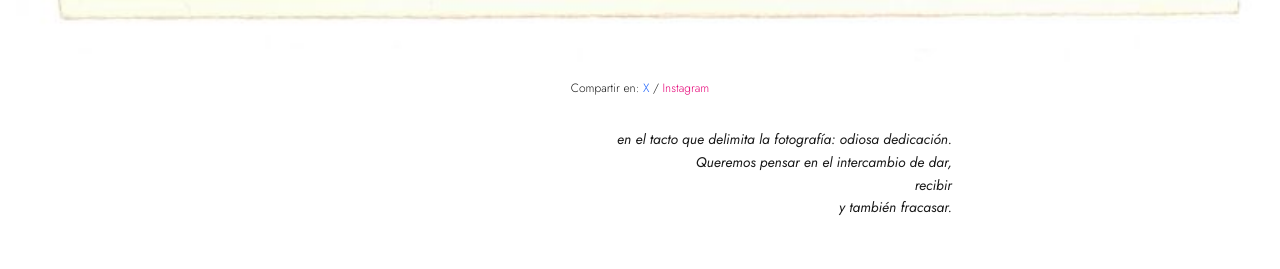
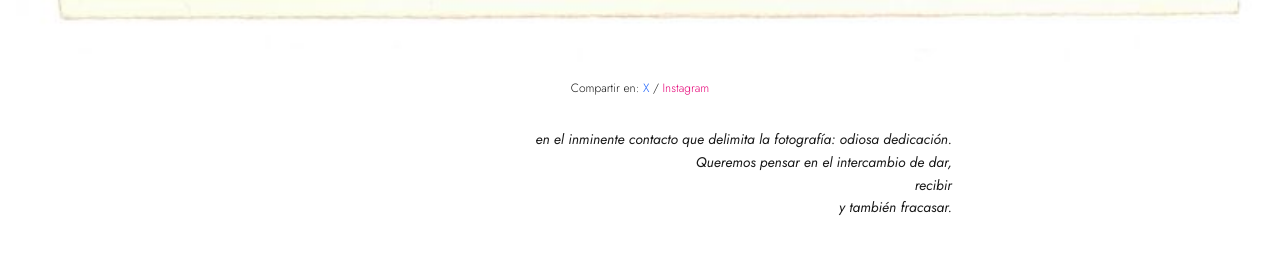
Before and after one commit to ferdinandda/viaje-webpage, a SvelteKit app: page /ensayos/ella-ya-casi-ha-tocado-mi-frente in a window 1280 px wide. Shown: the part 1109-1378 px from the top of the page. Built offline with nearby package versions, Linux system fonts and the light colour scheme.

Commit message:
docs: update essay epigraph text

```diff
--- a/src/routes/ensayos/ella-ya-casi-ha-tocado-mi-frente/+page.svelte
+++ b/src/routes/ensayos/ella-ya-casi-ha-tocado-mi-frente/+page.svelte
@@ -54,8 +54,8 @@
 
         <div class="max-w-prose mx-auto mb-12">
           <p class="text-sm text-right font-['Jost'] italic leading-relaxed">
-            en el tacto que delimita la fotografía: odiosa dedicación.<br>
-            Queremos pensar en el intercambio de dar,<br>
+            en el inminente contacto que delimita la fotografía: odiosa dedicación.<br>
+            	Queremos pensar en el intercambio de dar,<br>
             recibir<br>
             y también fracasar.
           </p>
```
